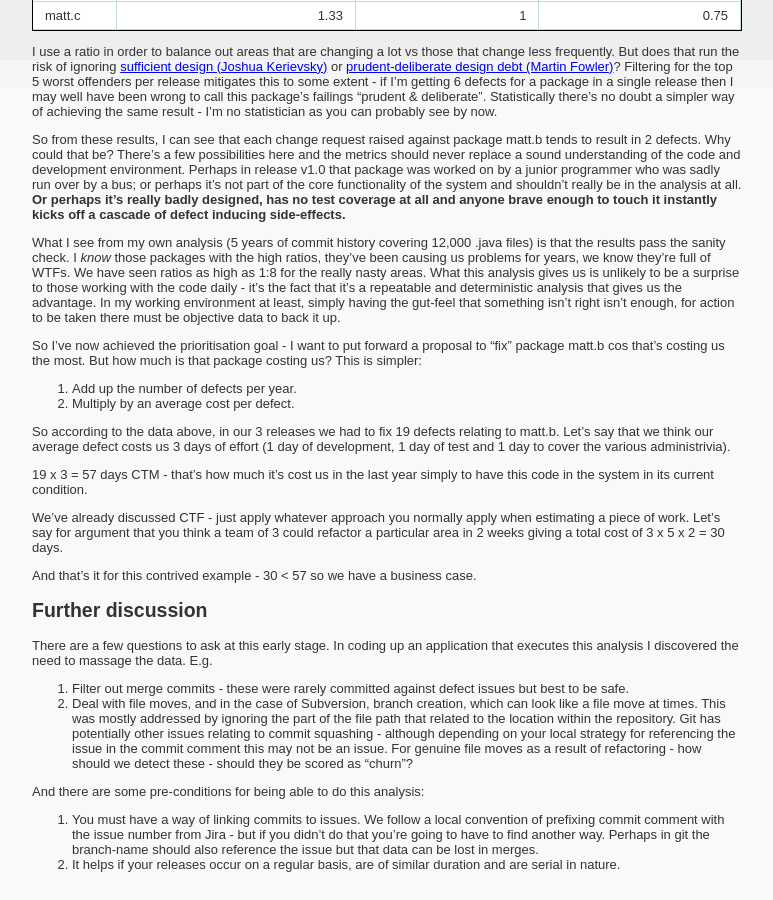
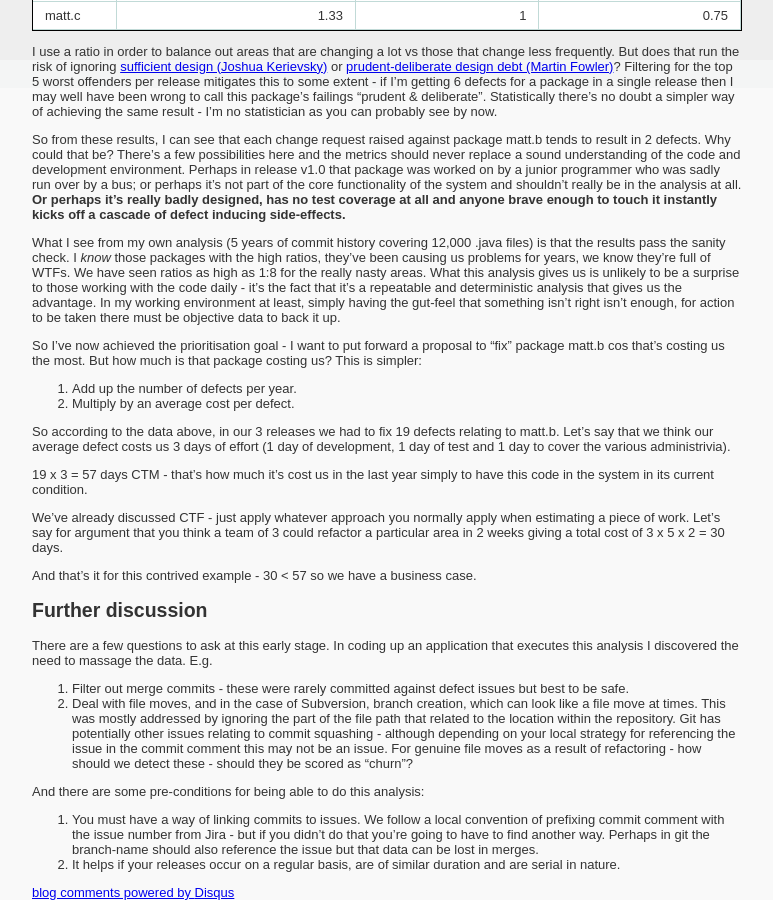
Before and after one commit to mread/mread.github.com, a Jekyll site: the page built from _posts/2011-02-23-operational-cost-savings-by-paying-off-technical-debt.md, in a window 1280 px wide and 900 px high, scrolled down 1459 px. Shown: the whole window, without its empty margins (253-1026 px from the left). Built offline with Jekyll 4.4.1, drawn with Linux system fonts in a browser that asks for light colours; comment, search, counter and statistics services are not loaded; some of the changed lines change nothing that is shown.

Commit message:
add disqus comments

```diff
--- a/_layouts/post.html
+++ b/_layouts/post.html
@@ -8,3 +8,22 @@
         <span>Published: {{ page.date | date: '%d %b %Y' }}</span>
         {{ content }}
       </div>
+
+<div id="disqus_thread"></div>
+<script type="text/javascript">
+    /* * * CONFIGURATION VARIABLES: EDIT BEFORE PASTING INTO YOUR WEBPAGE * * */
+    var disqus_shortname = 'mattreadblog'; // required: replace example with your forum shortname
+
+    // The following are highly recommended additional parameters. Remove the slashes in front to use.
+    var disqus_identifier = 'unique_dynamic_id_1234';
+    // var disqus_url = 'http://example.com/permalink-to-page.html';
+
+    /* * * DON'T EDIT BELOW THIS LINE * * */
+    (function() {
+        var dsq = document.createElement('script'); dsq.type = 'text/javascript'; dsq.async = true;
+        dsq.src = 'http://' + disqus_shortname + '.disqus.com/embed.js';
+        (document.getElementsByTagName('head')[0] || document.getElementsByTagName('body')[0]).appendChild(dsq);
+    })();
+</script>
+<noscript>Please enable JavaScript to view the <a href="http://disqus.com/?ref_noscript">comments powered by Disqus.</a></noscript>
+<a href="http://disqus.com" class="dsq-brlink">blog comments powered by <span class="logo-disqus">Disqus</span></a>
```
Also changed, not shown: _config.yml (deleted), _includes/footer.html (deleted), _layouts/base.html (line endings or trailing spaces).
